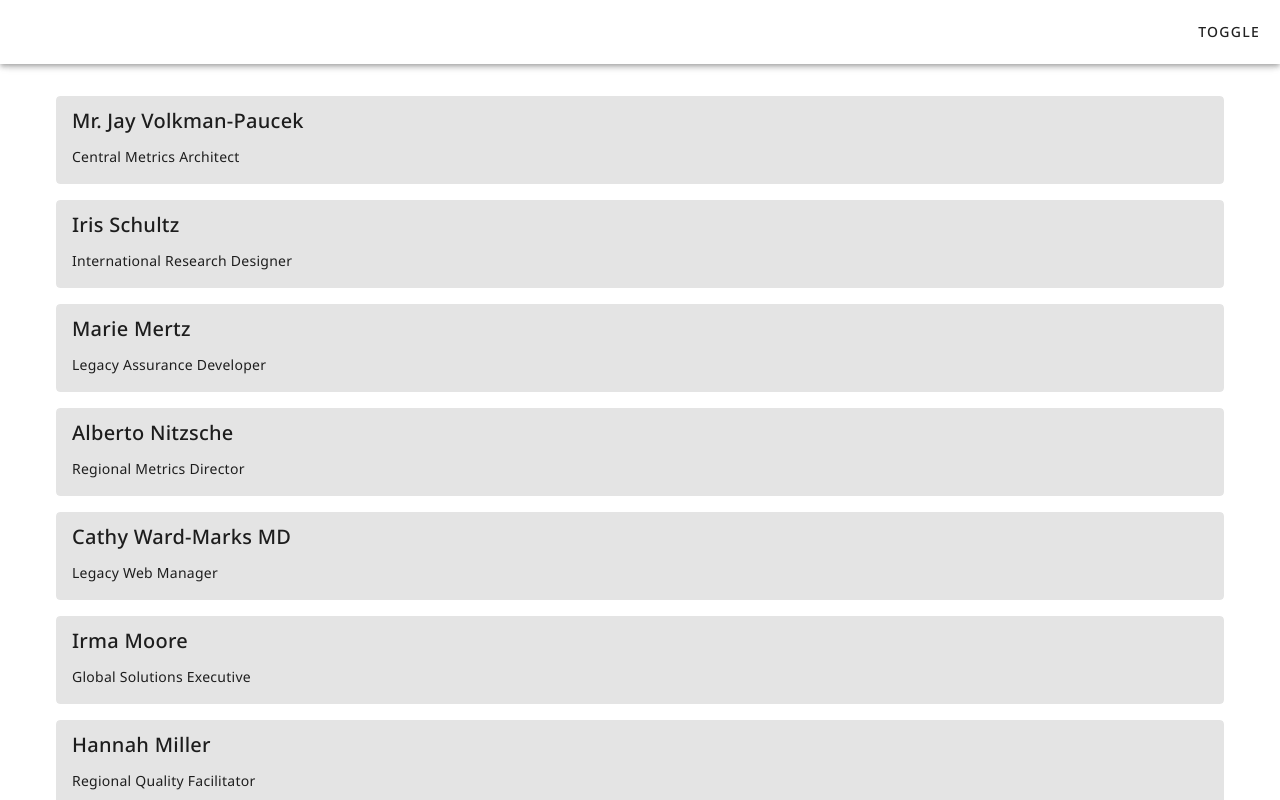
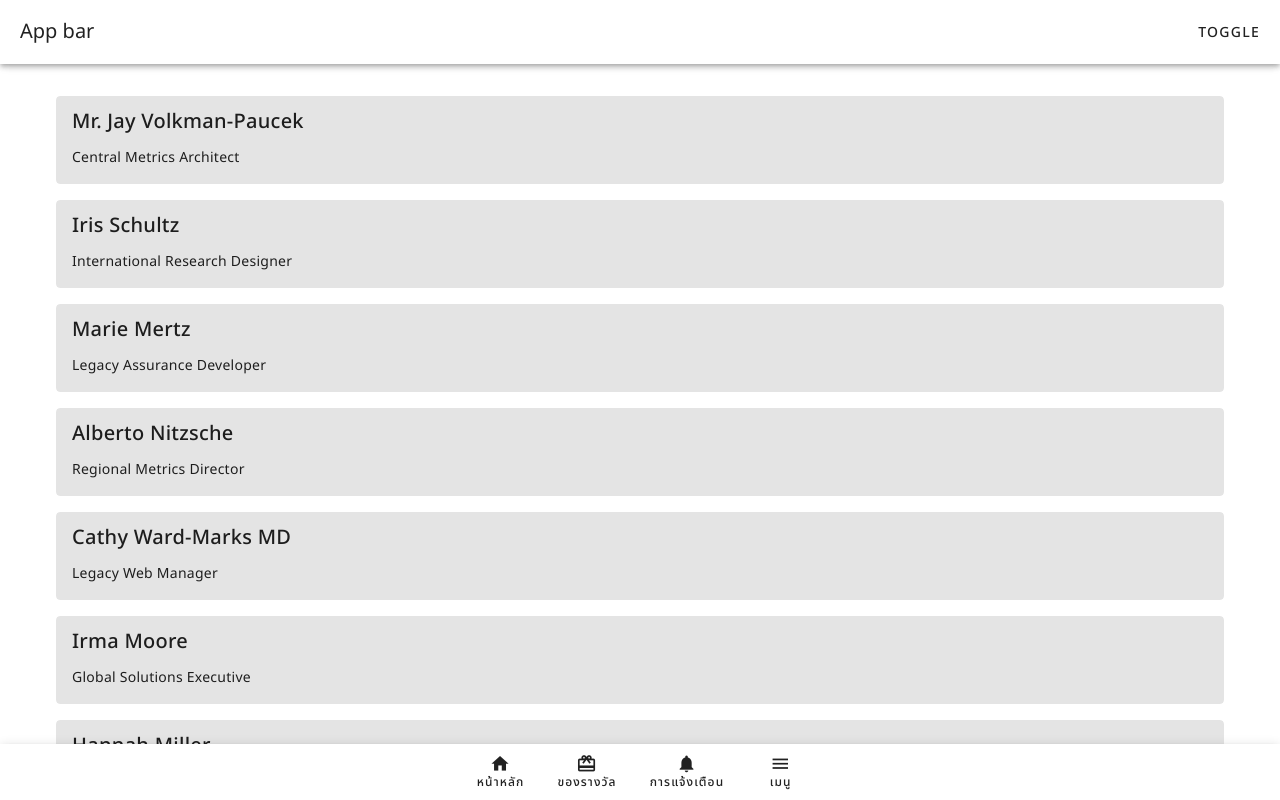
Before and after one commit to OKeattisak/vite-vue-ts, a Vue app: page / in a window 1280 px wide. Shown: the top 800 px of the page. Built offline with nearby package versions, Linux system fonts and the light colour scheme.

Commit message:
Add Icon

```diff
--- a/package.json
+++ b/package.json
@@ -27,6 +27,7 @@
     "@storybook/vue3": "^8.1.9",
     "@storybook/vue3-vite": "^8.1.9",
     "@vitejs/plugin-vue": "^5.0.4",
+    "material-design-icons-iconfont": "^6.7.0",
     "storybook": "^8.1.9",
     "typescript": "^5.2.2",
     "vite": "^5.2.0",
--- a/src/App.vue
+++ b/src/App.vue
@@ -19,7 +19,7 @@ function toggleTheme() {
 
 <template>
   <v-app>
-    <v-app-bar>
+    <v-app-bar title="App bar">
       <v-spacer></v-spacer>
       <v-btn @click="toggleTheme" text="Toggle"></v-btn>
     </v-app-bar>
@@ -37,6 +37,30 @@ function toggleTheme() {
         </v-card>
       </v-container>
     </v-main>
+
+    <v-bottom-navigation color="primary">
+      <v-btn value="home">
+        <v-icon>home</v-icon>
+        <span>หน้าหลัก</span>
+      </v-btn>
+
+      <v-btn value="redeem">
+        <v-icon>redeem</v-icon>
+        <span>ของรางวัล</span>
+      </v-btn>
+
+      <v-btn value="notifications">
+        <v-icon>notifications</v-icon>
+        <span>การแจ้งเตือน</span>
+      </v-btn>
+
+      <v-btn value="menu">
+        <v-icon>menu</v-icon>
+        <span>เมนู</span>
+      </v-btn>
+
+    </v-bottom-navigation>
+
   </v-app>
 </template>
 
--- a/src/main.ts
+++ b/src/main.ts
@@ -2,9 +2,11 @@ import { createApp } from "vue";
 import "./style.css";
 
 import "vuetify/styles";
+import 'material-design-icons-iconfont/dist/material-design-icons.css';
 import { createVuetify } from "vuetify";
 import * as components from "vuetify/components";
 import * as directives from "vuetify/directives";
+import { aliases, md } from 'vuetify/iconsets/md';
 
 import { en, th } from "vuetify/locale";
 
@@ -13,6 +15,13 @@ import App from "./App.vue";
 const vuetify = createVuetify({
   theme: {
     defaultTheme: "light",
+  },
+  icons: {
+    defaultSet: 'md',
+    aliases,
+    sets: {
+      md,
+    },
   },
   components,
   directives,
```
Also changed, not shown: 1 other file (tests, documents, lock files or other folders).
